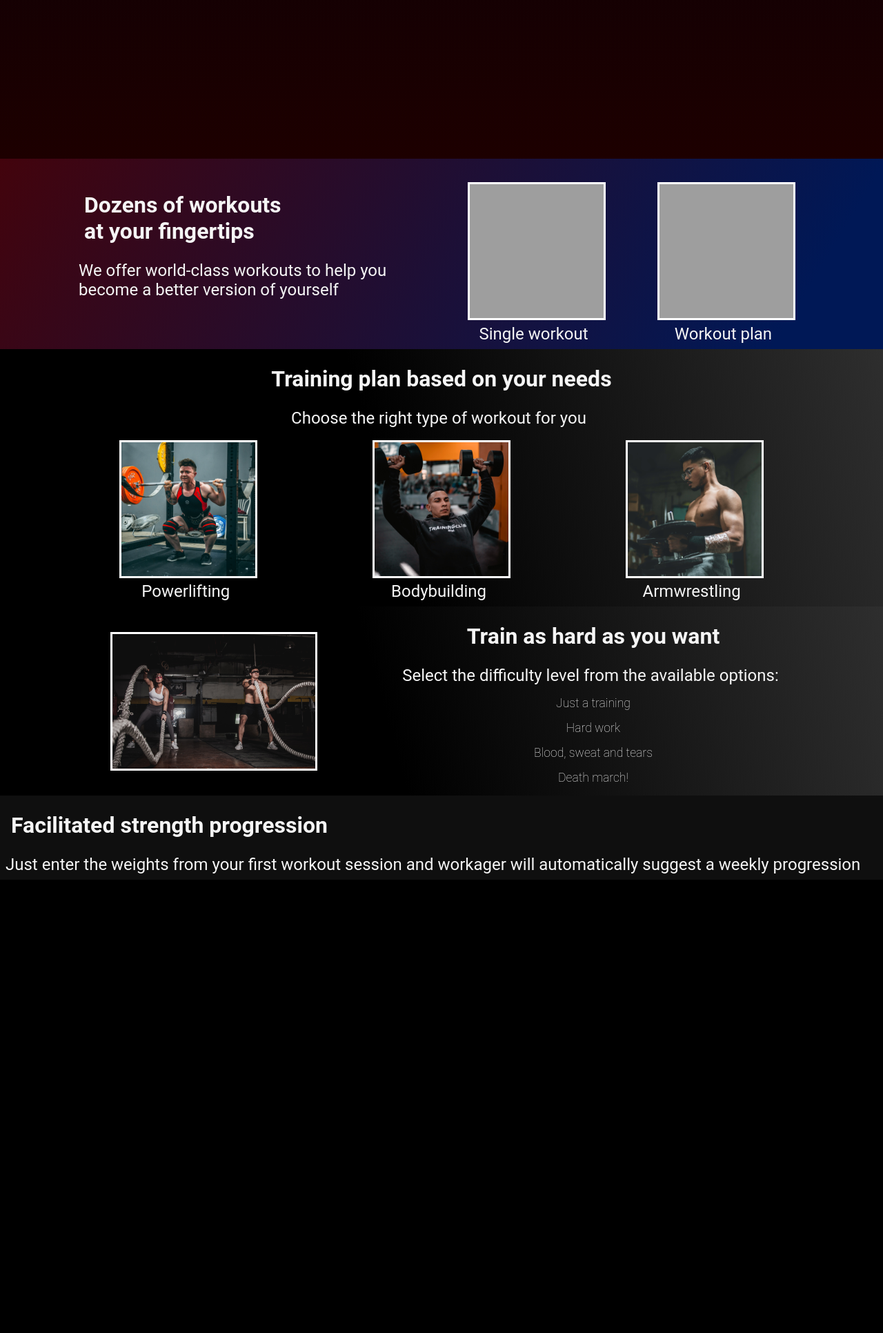
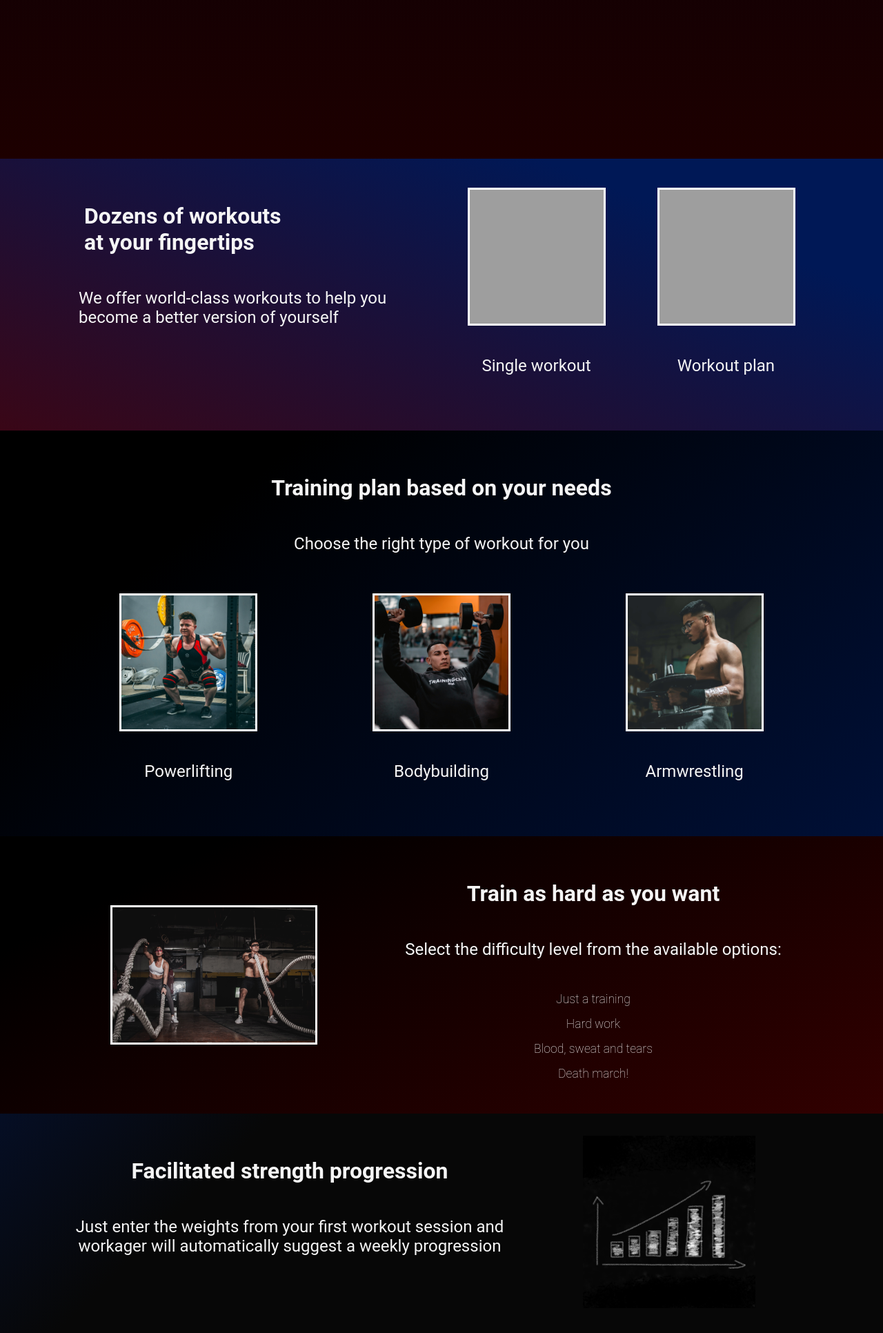
Before and after one commit to MarcinScieszka/workout-manager, a PHP site: page / in a window 1280 px wide. Shown: the part 720-2652 px from the top of the page at 69% size. Before the commit the page ends 1995 px from the top, so only its background shows below. Run offline with PHP 8.4, Linux system fonts and the light colour scheme; grey boxes are pictures that could not be loaded.

Commit message:
styling section 5, improvements

```diff
--- a/public/css/homepage.css
+++ b/public/css/homepage.css
@@ -1,3 +1,8 @@
+section > * {
+    padding-top: 2rem;
+    padding-bottom: 2rem;
+}
+
 .hero {
     height: 850px;
     width: 100vw;
@@ -11,7 +16,7 @@
 
 .hero > .btn-container {
     width: 200px;
-    margin: 15px;
+    margin: 2rem;
 }
 
 .btn-container > a {
@@ -26,14 +31,13 @@
 
 .btn-container > a:hover {
     background-color: var(--red-hover);
-
 }
 
 /* --------------------------------- */
 
 section:nth-child(3) {
     width: 100%;
-    background: linear-gradient(121.34deg, #4E0000 -15.29%, #001856 88.88%);
+    background: linear-gradient(21.47deg, #4E0000 -27.48%, #001856 78.1%);
     display: flex;
     justify-content: center;
     align-items: center;
@@ -48,9 +52,10 @@ section:nth-child(3) {
         "text image-1 image-2";
 }
 
-.section-2 > * {
+/* .section-2 > * {
     padding-top: 1.5rem;
-}
+} */
+
 .section-2 > .content-item-1 {
     grid-area: text;
     padding-left: 1rem;
@@ -103,7 +108,7 @@ section:nth-child(3) {
 
 section:nth-child(4) {
     width: 100%;
-    background: linear-gradient(254.27deg, #2E2E2E 0%, #000000 56.38%);
+    background: linear-gradient(320.23deg, #00247E -101.19%, #000000 77.29%, #000000 77.29%);
     display: flex;
     justify-content: center;
     align-items: center;
@@ -133,7 +138,7 @@ section:nth-child(4) {
 
 section:nth-child(5) {
     width: 100%;
-    background: linear-gradient(254.27deg, #2E2E2E 0%, #000000 56.38%);
+    background: linear-gradient(154.2deg, #000000 16.3%, #000000 16.3%, rgba(107, 0, 0, 0.98) 192.61%);
     display: flex;
     justify-content: center;
     align-items: center;
@@ -166,3 +171,38 @@ section:nth-child(5) {
         grid-row: 2;
     }
 }
+
+/* --------------------------------- */
+
+
+section:nth-child(6) {
+    width: 100%;
+    background: linear-gradient(135deg, #00247E -75%, #070707 25%);
+    display: flex;
+    justify-content: center;
+    align-items: center;
+}
+
+.section-5 {
+    width: 1100px;
+    display: grid;
+    text-align: center;
+    grid-template-columns: 60% 40%;
+}
+
+.section-5-element:nth-child(3) {
+    display: flex;
+    justify-content: center;
+    align-items: center;
+}
+
+.section-5 img {
+    width: 250px;
+    height: auto;
+}
+
+@media screen and (max-width: 700px) {
+    .section-5 > * {
+        grid-column: span 2;
+    }
+}
--- a/public/css/index.css
+++ b/public/css/index.css
@@ -31,13 +31,17 @@ body {
 
 h1 {
     font-size: 2rem;
-    margin: 1.5rem 1rem;
+    margin: 1rem;
+    margin-top: 2rem;
 }
 
 h2 {
     font-size: 1.5rem;
     font-weight: normal;
-    margin: 0.1rem 1rem 0.5rem 0.5rem;
+    margin: 0.5rem;
+    margin-bottom: 1rem;
+    padding-top: 2rem;
+    padding-bottom: 2rem;
 }
 
 h3 {
@@ -58,13 +62,13 @@ a {
 header {
     min-height: 100px;
     width: 100%;
-    gap: 1rem;
+    gap: 1rem 0.5rem;
     background-color: var(--header);
     display: flex;
     justify-content: center;
     align-items: center;
     flex-wrap: wrap;
-    padding: 1rem 0;
+    padding: 1rem;
 }
 
 .header-item {
@@ -100,14 +104,14 @@ header {
     background-color: rgb(22, 22, 22);
 }
 
-@media screen and (max-width: 600px) {
+@media screen and (max-width: 640px) {
     .header-item-btn > a {
         font-size: 1.5rem;
     }
 
     .header-item {
-        width: 160px;
-        height: 45px;
+        width: 150px;
+        height: 50px;
     }
 }
 
--- a/public/views/homepage.html
+++ b/public/views/homepage.html
@@ -90,10 +90,15 @@
     </section>
     <section>
         <div class="section-5">
-            <h1>Facilitated strength progression</h1>
-            <h2>Just enter the weights from your
-                first workout session and workager will
-                automatically suggest a weekly progression</h2>
+            <div class="section-5-element">
+                <h1>Facilitated strength progression</h1>
+                <h2>Just enter the weights from your
+                    first workout session and workager will
+                    automatically suggest a weekly progression</h2>
+            </div>
+            <div class="section-5-element">
+                <img src="public/img/homepage-graph.png" alt="Graph">
+            </div>
         </div>
     </section>
 
```
